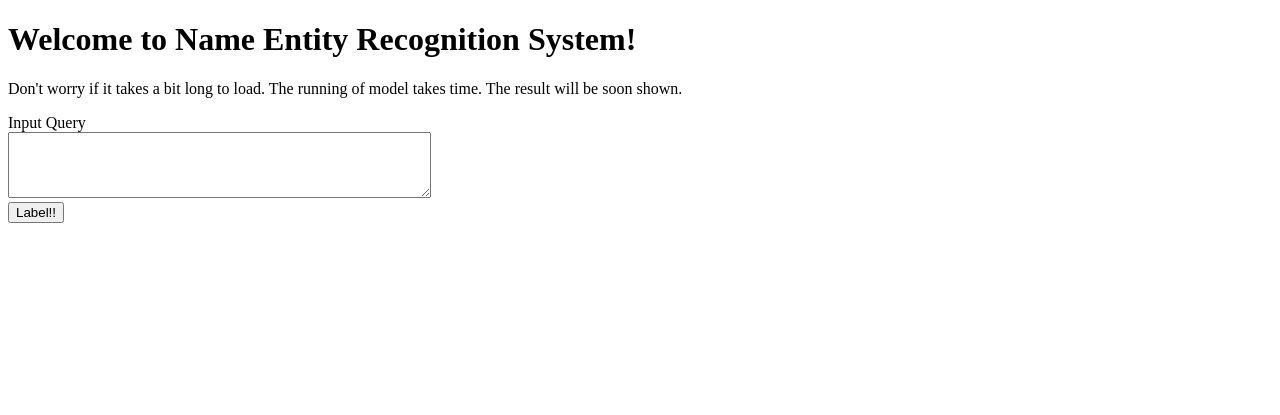
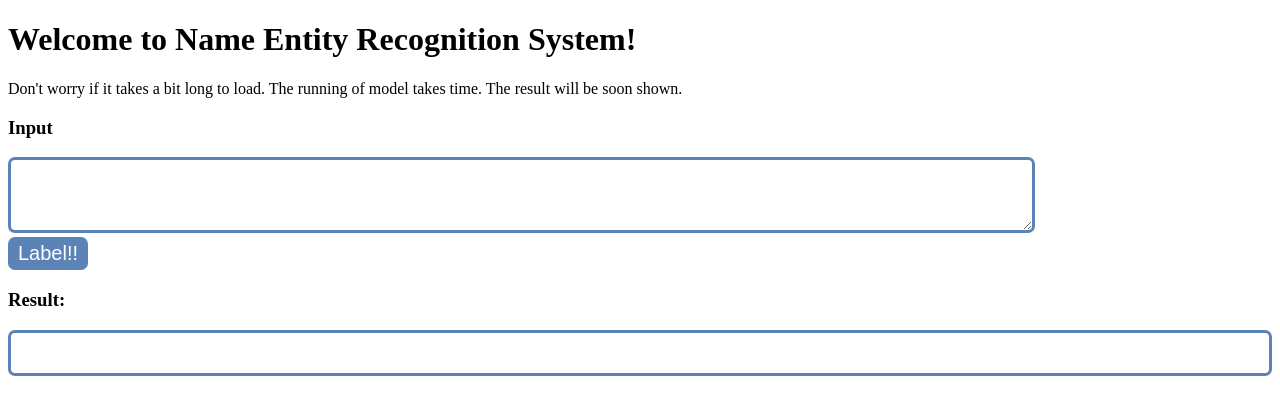
Before and after one commit to YanzhenHuang/CISC3025-Name-Entity, a Django app: page / in a window 1280 px wide. Shown: the top 415 px of the page. Run offline with Django 5.2, Linux system fonts and the light colour scheme.

Commit message:
:pencil: Styled the page

```diff
--- a/name_entity_server/NER_app/templates/nerUI.html
+++ b/name_entity_server/NER_app/templates/nerUI.html
@@ -14,6 +14,28 @@
         .input-query {
             resize: vertical;
             margin: 0 auto;
+            width: 80%;
+        }
+        .response-box,
+        .input-query{
+            border-style: solid;
+            border-width: 3px;
+            border-color: #5c83b5;
+            min-height: 30px;
+            border-radius: 7px;
+            padding: 5px;
+        }
+        .btn{
+            background: #5c83b5;
+            color: white;
+            border-style: none;
+            padding: 5px 10px;
+            font-size: 20px;
+            border-radius: 7px;
+        }
+        .btn:hover{
+            cursor:pointer;
+            opacity: 0.5;
         }
     </style>
 </head>
@@ -26,16 +48,18 @@
                 Don't worry if it takes a bit long to load.
                 The running of model takes time. The result will be soon shown.
             </p>
-            <label>Input Query</label><br>
+            <h3> Input </h3>
             <textarea name="input-query" class="input-query" rows="4" cols="50"></textarea>
         </div>
-        <input type="submit" value="Label!!">
+        <input class="btn" type="submit" value="Label!!">
     </form>
 
-    <p id="result">
+    <h3>Result:</h3>
+    <p id="result" class="response-box">
         <!-- Where you need to write the result.-->
     </p>
 
+    <!-- Post form and get Result -->
     <script>
     document.getElementById('query-form').addEventListener('submit', function(event){
         event.preventDefault();
--- a/name_entity_server/NER_app/views.py
+++ b/name_entity_server/NER_app/views.py
@@ -13,6 +13,6 @@ def resultView(request):
     input_query = request.POST.get("input-query", "<blank>")
 
     # Add your name entity processing here!!!
-    output_query = input_query
+    output_query = input_query + " ---- from backend"
 
     return JsonResponse({"result": output_query})
```
